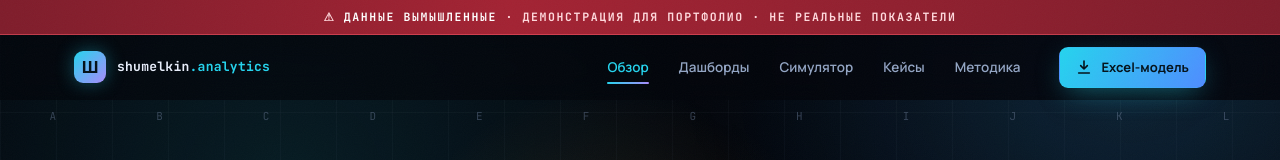
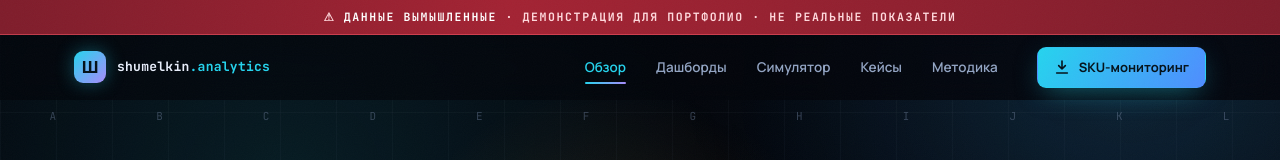
Before and after one commit to shumius21-ux/Shumelkin-Dashboard, a plain HTML site: page index.html in a window 1280 px wide. Shown: the top 160 px of the page. Drawn offline with Linux system fonts and the light colour scheme; animation ran at ten frames a second; a web font is replaced by a local one.

Commit message:
Update index.html

```diff
--- a/index.html
+++ b/index.html
@@ -469,7 +469,7 @@ footer{border-top:1px solid var(--line);padding:30px 0;position:relative;z-index
     </nav>
     <a class="btn btn-p btn-sm" href="Excel.html">
       <svg viewBox="0 0 24 24" fill="none" stroke="currentColor" stroke-width="2.4" stroke-linecap="round"><path d="M12 3v12m0 0l-5-5m5 5l5-5M4 21h16"/></svg>
-      <span>Excel-модель</span>
+      <span>SKU-мониторинг</span>
     </a>
     <button class="burger" id="burger" aria-label="Меню" aria-expanded="false" aria-controls="mmenu">
       <span></span><span></span><span></span>
@@ -485,7 +485,7 @@ footer{border-top:1px solid var(--line);padding:30px 0;position:relative;z-index
   <a href="#cases" data-spy="cases">Кейсы</a>
   <a href="#method" data-spy="method">Методика</a>
   <a href="#contact" data-spy="contact">Контакт</a>
-  <a class="btn btn-p" href="Excel.html">Скачать Excel-модель</a>
+  <a class="btn btn-p" href="Excel.html">SKU-мониторинг · 20 SKU</a>
 </div>
 
 <canvas id="fx" aria-hidden="true"></canvas>
@@ -656,7 +656,7 @@ footer{border-top:1px solid var(--line);padding:30px 0;position:relative;z-index
           <h3><a href="Excel.html">Excel: SKU-мониторинг</a></h3>
           <span class="card-arrow">→</span>
         </div>
-        <p>Живой файл, а не скриншот: 20 SKU × 17 месяцев, сезонность, воронка, маржа. Формулы открыты — ВПР, ИНДЕКС/ПОИСКПОЗ, СУММЕСЛИМН, Power Query. Скачай и проверь руками.</p>
+        <p>Пример ежедневного мониторинга: 20 SKU по дням, все показатели — воронка, маржа, цены конкурентов, сезонность за 17 месяцев. Формулы открыты — ВПР, ИНДЕКС/ПОИСКПОЗ, СУММЕСЛИМН, Power Query. Скачай и проверь руками.</p>
         <div class="chips"><span class="chip hot">20 SKU × 17 мес</span><span class="chip">живые формулы</span><span class="chip">сезонность</span><span class="chip">.xlsx</span></div>
         <div class="mini spark" role="img" aria-label="Демо-динамика выручки: рост на 34% за 17 месяцев">
           <span class="fx-tag">fx =СУММЕСЛИМН</span>
@@ -851,8 +851,7 @@ footer{border-top:1px solid var(--line);padding:30px 0;position:relative;z-index
       <a class="btn btn-p" href="Воронка.html">Открыть воронку
         <svg viewBox="0 0 24 24" fill="none" stroke="currentColor" stroke-width="2.4" stroke-linecap="round"><path d="M5 12h14m0 0l-6-6m6 6l-6 6"/></svg>
       </a>
-      <a class="btn btn-l" href="Excel.html">Excel-модель .xlsx</a>
-      <a class="btn btn-g" href="https://github.com/shumius21-ux" target="_blank" rel="noopener">GitHub ↗</a>
+      <a class="btn btn-l" href="Excel.html">SKU-мониторинг .xlsx</a>
     </div>
   </div>
 </section>
```
